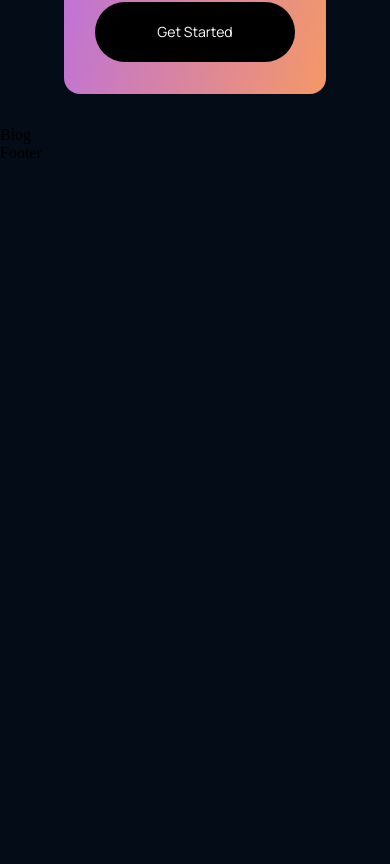
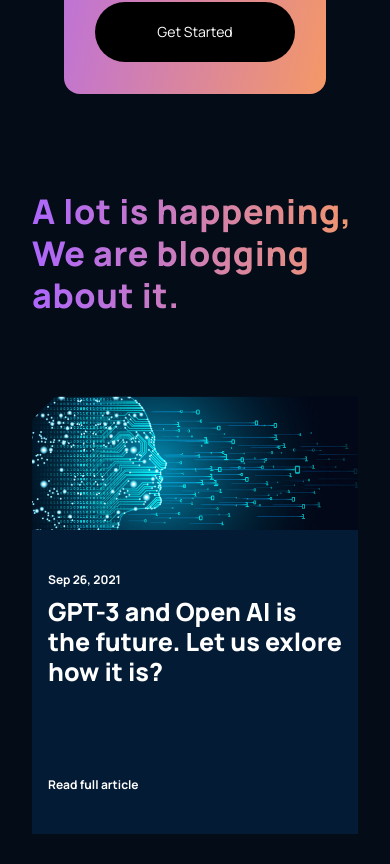
Before and after one commit to huythanh1324/GPT-3, a React (Create React App) app in the folder gpt-3_js/: page / in a window 390 px wide. Shown: the part 4135-4999 px from the top of the page. Before the commit the page ends 4297 px from the top, so only its background shows below. Built offline with nearby package versions, Linux system fonts and the light colour scheme.

Commit message:
complete article + blog

```diff
--- a/gpt-3_js/src/components/article/Article.jsx
+++ b/gpt-3_js/src/components/article/Article.jsx
@@ -1,9 +1,20 @@
 import React from 'react';
 import './article.css';
 
-const Article = () => {
+const Article = ({imageUrl, date, title}) => {
   return (
-    <div>article</div>
+    <div className="gpt3__blog-container_aritcle">
+      <div className="gpt3__blog-container_article-image">
+        <img src={imageUrl} alt="" />
+      </div>
+      <div className="gpt3__blog-container_article-container">
+        <div>
+          <p>{date}</p>
+          <h3>{title}</h3>
+        </div>
+        <p>Read full article</p>
+      </div>
+    </div>
   )
 }
 
--- a/gpt-3_js/src/components/article/article.css
+++ b/gpt-3_js/src/components/article/article.css
@@ -0,0 +1,55 @@
+.gpt3__blog-container_aritcle{
+    width: 100%;
+    height: 100%;
+    display: flex;
+    flex-direction: column;
+    background: var(--color-footer);
+}
+
+.gpt3__blog-container_article-image{
+    width: 100%;
+    height: 100%;
+    background: var(--color-bg);
+}
+
+.gpt3__blog-container_article-image img{
+    width: 100%;
+    height: 100%;
+}
+.gpt3__blog-container_article-container{
+    display:flex;
+    flex-direction: column;
+    justify-content: space-between;
+    align-items: flex-start;
+    margin: 2rem 1rem;
+    height: 100%;
+    color: #fff
+}
+
+
+.gpt3__blog-container_article-container p{
+    font-family: var(--font-family);
+    font-weight: 700;
+    font-size: 12px;
+    line-height: 35px;
+}
+
+.gpt3__blog-container_article-container h3{
+    font-family: var(--font-family);
+    font-weight: 800;
+    font-size: 25px;
+    line-height: 30px;
+    cursor: pointer;
+    margin-bottom: 5rem;
+}
+
+.gpt3__blog-container_article-container p:last-child{
+    cursor: pointer;
+}
+
+@media screen and (max-width: 550px) {
+    .gpt3__blog-container_article-content h3 {
+        font-size: 18px;
+        line-height: 25p;
+    }
+}
--- a/gpt-3_js/src/containers/blog/Blog.jsx
+++ b/gpt-3_js/src/containers/blog/Blog.jsx
@@ -1,9 +1,27 @@
 import React from 'react'
 import './blog.css'
+import { Article } from '../../components'
+import { blog01, blog02, blog03, blog04, blog05  } from './import'
 
 const Blog = () => {
   return (
-    <div>Blog</div>
+    <div className="gpt3__blog section__padding">
+      <div className="gpt3__blog-heading">
+        <h1 className="gradient__text">A lot is happening, <br />
+We are blogging about it.</h1>
+      </div>
+      <div className="gpt3__blog-container">
+        <div className="gpt3__blog-container_groupA">
+          <Article imageUrl={blog01} date="Sep 26, 2021" title ="GPT-3 and Open  AI is the future. Let us exlore how it is?"/>
+        </div>
+        <div className="gpt3__blog-container_groupB">
+          <Article imageUrl={blog02} date="Sep 26, 2021" title ="GPT-3 and Open  AI is the future. Let us exlore how it is?"/>
+          <Article imageUrl={blog03} date="Sep 26, 2021" title ="GPT-3 and Open  AI is the future. Let us exlore how it is?"/>
+          <Article imageUrl={blog04} date="Sep 26, 2021" title ="GPT-3 and Open  AI is the future. Let us exlore how it is?"/>
+          <Article imageUrl={blog05} date="Sep 26, 2021" title ="GPT-3 and Open  AI is the future. Let us exlore how it is?"/>
+        </div>
+      </div>
+    </div>
   )
 }
 
--- a/gpt-3_js/src/containers/blog/blog.css
+++ b/gpt-3_js/src/containers/blog/blog.css
@@ -0,0 +1,76 @@
+.gpt3__blog{
+    display: flex;
+    flex-direction: column;
+}
+
+.gpt3__blog-heading{
+    width :100%;
+    text-align: left;
+
+    margin-bottom: 5rem;
+}
+
+.gpt3__blog-heading h1{
+    font-family: var(--font-family);
+    font-weight: 800;
+    font-size: 62px;
+    line-height: 75px;
+    letter-spacing: 0.04rem;
+}
+
+.gpt3__blog-container{
+    display: flex;
+    flex-direction: row;
+}
+
+.gpt3__blog-container_groupA {
+    flex: 0.75;
+    margin-right: 2rem;
+}
+
+.gpt3__blog-container_groupB {
+    flex: 1;
+    display: grid;
+    grid-template-columns: repeat(2, 1fr);
+    grid-gap: 2rem
+}
+
+@media screen and (max-width: 990px) {
+    .gpt3__blog-container{
+        flex-direction: column-reverse;
+    }
+
+    .gpt3__blog-container_groupA {
+        margin: 2rem 0;
+    }
+
+    .gpt3__blog-container_groupA .gpt3__blog-container_aritcle{
+        width: 48%;
+    }
+
+    .gpt3__blog-container_groupA .gpt3__blog-container_aritcle img {
+        height: 250px;
+    }
+}
+
+@media screen and (max-width: 700px){
+    .gpt3__blog-container_groupB {
+        grid-template-columns: repeat(1, 1fr);
+
+    }
+    .gpt3__blog-container_groupA .gpt3__blog-container_aritcle{
+        width: 100%;
+    }
+
+    .gpt3__blog-heading h1{
+        font-size: 46px;
+        line-height: 52px;
+    }
+}
+
+@media screen and (max-width: 550px){
+    .gpt3__blog-heading h1{
+        font-size: 34px;
+        line-height: 42px;
+    }
+}
--- /dev/null
+++ b/gpt-3_js/src/containers/blog/import.js
@@ -0,0 +1,13 @@
+import blog01 from '../../assets/blog01.png'
+import blog02 from '../../assets/blog02.png'
+import blog03 from '../../assets/blog03.png'
+import blog05 from '../../assets/blog05.png'
+import blog04 from '../../assets/blog04.png'
+
+export {
+    blog01,
+    blog02,
+    blog03,
+    blog05,
+    blog04
+}
```
